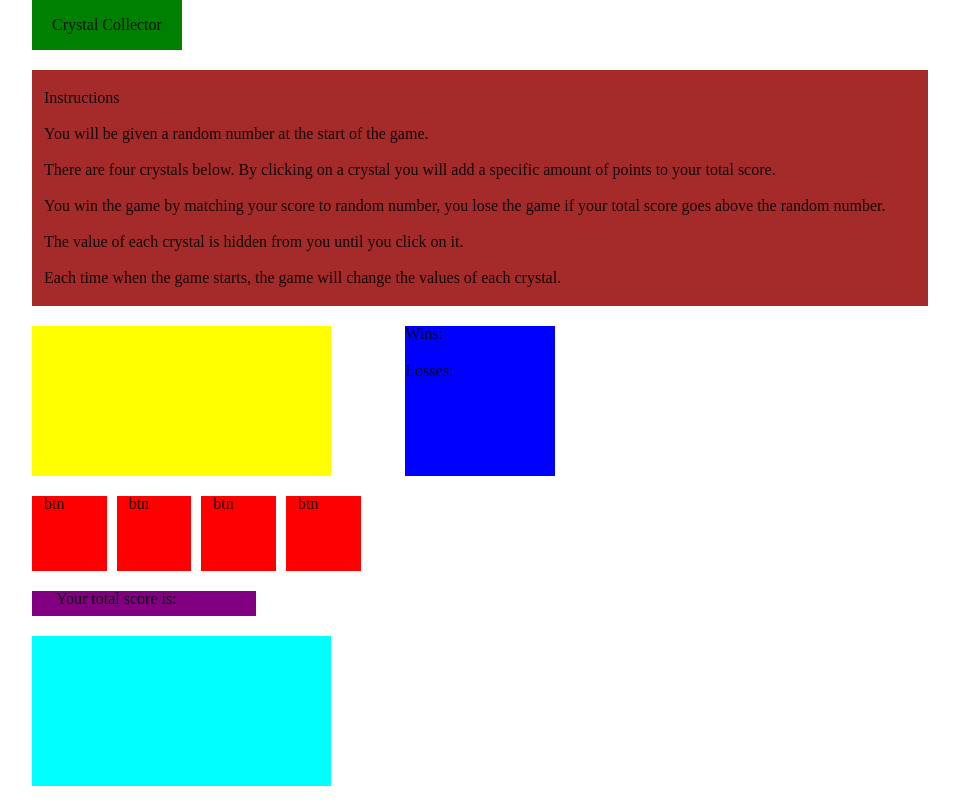
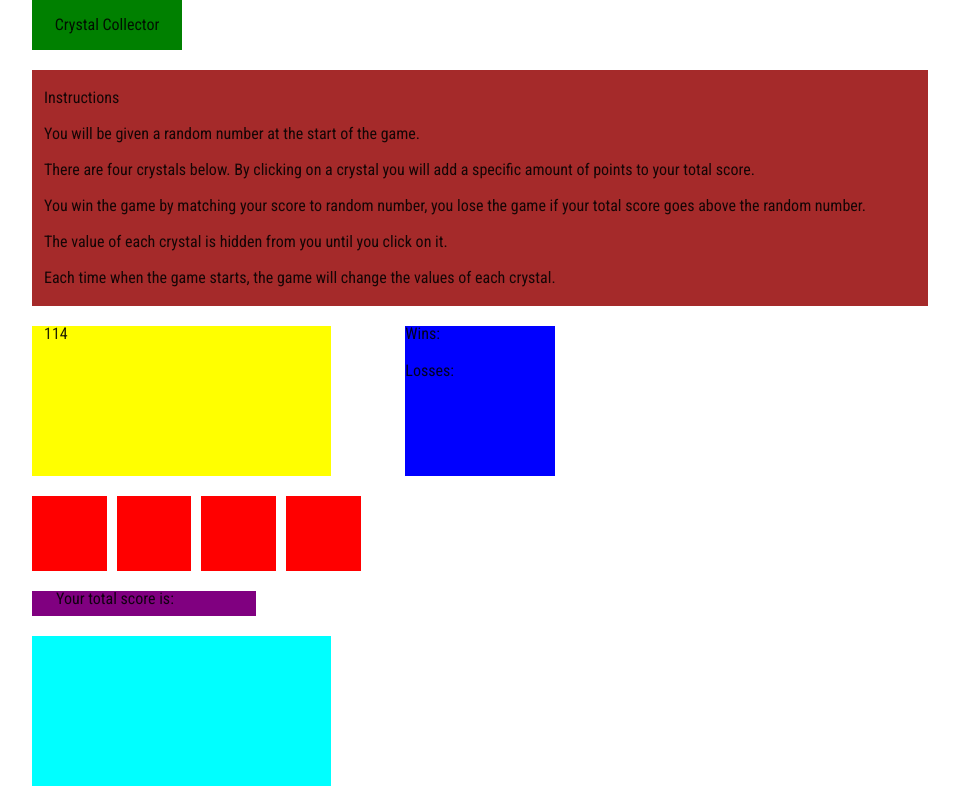
Before and after one commit to MichaelDillie/unit-4-game, a plain HTML site: page index.html in a window 1280 px wide. Shown: the whole page, without its empty margins (160-1119 px from the left). Drawn offline with nearby package versions, Linux system fonts and the light colour scheme.

Commit message:
Stopping point

```diff
--- a/assets/css/style.css
+++ b/assets/css/style.css
@@ -1,3 +1,6 @@
+body {
+    font-family: 'Roboto Condensed', sans-serif;
+}
 .title-wrapper {
     background: green;
     height: 50px;
@@ -18,7 +21,7 @@
     background: blue;
     height: 150px;
 }
-.buttons {
+.crystal-img {
     height: 75px;
     background: red;
     margin-right: 10px;
--- a/assets/javascript/game.js
+++ b/assets/javascript/game.js
@@ -0,0 +1,28 @@
+$(document).ready(function() {
+
+    var randomNum;
+    var numOptions = [10, 5, 8, 3];
+    var crystal = $("#crystal-row");
+
+    function pickAddUpNum() {
+        randomNum = Math.floor(Math.random() * 102) + 19;
+        $("#add-up-num").text(randomNum);
+    }
+    pickAddUpNum();
+
+
+    for(var i = 0; i < numOptions.length; i++) {
+
+        var crystalImg = $("<div>");
+        crystalImg.addClass("col m1 crystal-img");
+        crystalImg.attr("data-crystal-value", numOptions[i]);
+        crystal.append(crystalImg);
+    }
+
+    crystal.on("click", ".crystal-img", function() {
+        console.log("HAS BEEN CLICKED");
+    });
+
+
+
+});
--- a/index.html
+++ b/index.html
@@ -4,12 +4,18 @@
     <meta charset="UTF-8">
     <meta name="viewport" content="width=device-width, initial-scale=1.0">
     <title>Document</title>
+    <!-- FONT -->
+    <link href="https://fonts.googleapis.com/css?family=Roboto+Condensed:300,400,700" rel="stylesheet">
     <!-- MATERIALIZE -->
     <link rel="stylesheet" href="https://cdnjs.cloudflare.com/ajax/libs/materialize/1.0.0-beta/css/materialize.min.css">
     <!-- RESET CSS -->
     <link rel="stylesheet" href="assets/css/reset.css">
     <!-- STYLE CSS -->
     <link rel="stylesheet" href="assets/css/style.css">
+    <!-- jQuery -->
+    <script src="https://ajax.googleapis.com/ajax/libs/jquery/3.3.1/jquery.min.js"></script>
+    <!-- JS -->
+    <script src="assets/javascript/game.js"></script>
 </head>
 <body>
 
@@ -59,12 +65,8 @@
         </div>
         <!-- END ROW -->
 
-        <div class="row">
-            <div class="col m1 buttons">btn</div>
-            <div class="col m1 buttons">btn</div>
-            <div class="col m1 buttons">btn</div>
-            <div class="col m1 buttons">btn</div>
-            <div class="col m4 blank-space"></div>
+        <div class="row" id="crystal-row">
+
         </div>
         <!-- END ROW -->
 
```
